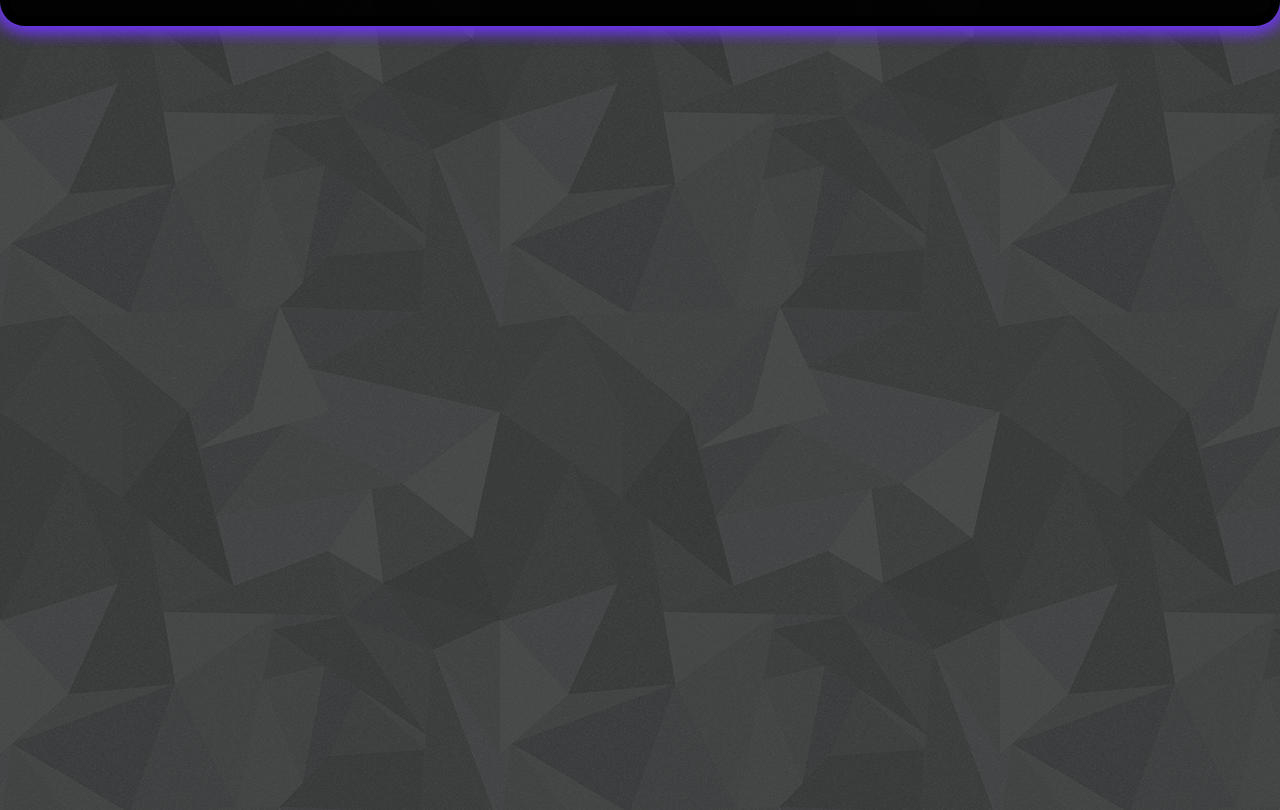
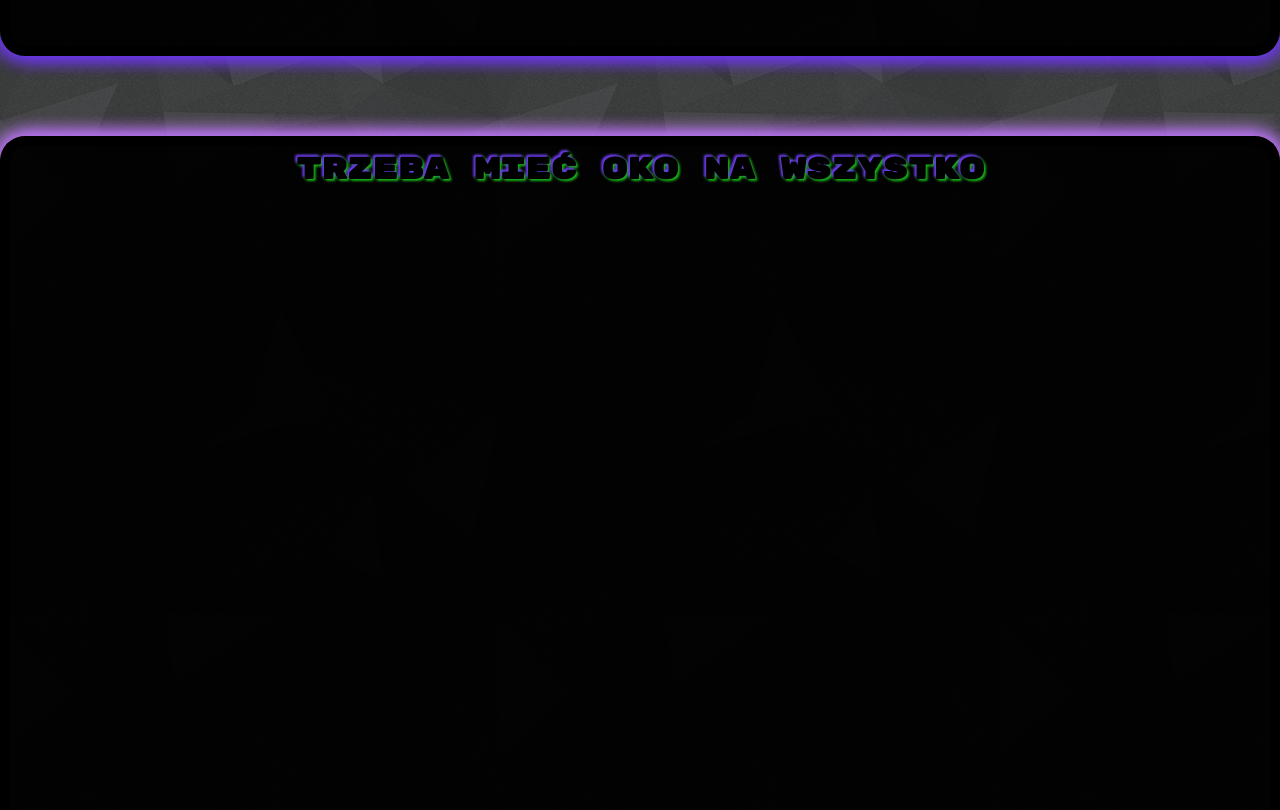
Before and after one commit to Klemciak/o-niczym, a React (Create React App) app: page /what in a window 1280 px wide. Shown: the part 1588-2398 px from the top of the page. Built offline with nearby package versions, Linux system fonts and the light colour scheme; no server answers.

Commit message:
finish eye in what

```diff
--- a/package.json
+++ b/package.json
@@ -3,6 +3,7 @@
   "version": "0.1.0",
   "private": true,
   "dependencies": {
+    "@google/model-viewer": "^4.0.0",
     "cra-template": "1.2.0",
     "framer-motion": "^11.15.0",
     "react": "^19.0.0",
--- a/public/index.html
+++ b/public/index.html
@@ -1,5 +1,5 @@
 <!DOCTYPE html>
-<html lang="en">
+<html lang="pl">
   <head>
     <meta charset="utf-8" />
     <link rel="icon" href="%PUBLIC_URL%/favicon.ico" />
--- a/src/App.js
+++ b/src/App.js
@@ -6,6 +6,7 @@ import Nav from "./components/navigation/Navigation";
 import Home from "./pages/home/Home";
 import What from "./pages/what/What";
 import Footer from "./components/footer/Footer";
+
 function App() {
   return (
     <div className="App">
--- a/src/pages/what/What.jsx
+++ b/src/pages/what/What.jsx
@@ -1,11 +1,13 @@
 import React from "react";
 import Secret from "./secret/Secret.jsx";
 import Quiz from "./quiz/Quiz.jsx";
+import Img3d from "./img3d/Img3d.jsx";
 const What = () => {
   return (
     <div className="what-wrap" style={{ height: "6000px" }}>
       <Secret />
       <Quiz />
+      <Img3d />
     </div>
   );
 };
--- /dev/null
+++ b/src/pages/what/img3d/Img3d.jsx
@@ -0,0 +1,55 @@
+import React, { useState, useEffect, useRef } from "react";
+import "./Img3d.scss";
+import "@google/model-viewer";
+
+const Img3d = () => {
+  const [cameraOrbit, setCameraOrbit] = useState("50deg 90deg auto");
+  const imgWrapRef = useRef(null);
+
+  const handleMouseMove = (event) => {
+    if (imgWrapRef.current) {
+      const mouseX =
+        event.clientX - imgWrapRef.current.getBoundingClientRect().left;
+      const windowWidth = imgWrapRef.current.offsetWidth;
+      const percentageX = (mouseX / windowWidth) * 100;
+
+      const mouseY =
+        event.clientY - imgWrapRef.current.getBoundingClientRect().top;
+      const windowHeight = imgWrapRef.current.offsetHeight;
+      const percentageY = (mouseY / windowHeight) * 100;
+
+      const orbitX = (50 - percentageX) * 1;
+
+      const orbitY = ((100 - percentageY) / 100) * (120 - 60) + 60;
+
+      setCameraOrbit(`${orbitX}deg ${orbitY}deg auto`);
+    }
+  };
+
+  useEffect(() => {
+    const imgWrap = imgWrapRef.current;
+    if (imgWrap) {
+      imgWrap.addEventListener("mousemove", handleMouseMove);
+    }
+
+    return () => {
+      if (imgWrap) {
+        imgWrap.removeEventListener("mousemove", handleMouseMove);
+      }
+    };
+  }, []);
+
+  return (
+    <div className="img-wrap" ref={imgWrapRef}>
+      <h2>Trzeba mieć oko na wszystko</h2>
+      <model-viewer
+        src="/img3d/eye_for_free.glb"
+        alt="Model oka 3D"
+        camera-orbit={cameraOrbit}
+        style={{ width: "100%", height: "100%" }}
+      ></model-viewer>
+    </div>
+  );
+};
+
+export default Img3d;
--- /dev/null
+++ b/src/pages/what/img3d/Img3d.scss
@@ -0,0 +1,30 @@
+@import "../../../variables.scss";
+.img-wrap {
+  display: flex;
+  flex-direction: column;
+  align-items: center;
+  justify-content: center;
+  position: sticky;
+  top: 80px;
+  width: 100%;
+  height: 700px;
+  margin-bottom: 80px;
+  background-color: rgba(0, 0, 0, 0.96);
+  border: 10px solid rgba(0, 0, 0, 0.9);
+  box-shadow: 0px 0px 20px $color-pink, 0px 0px 20px $color-pink,
+    0px 0px 20px $color-pink;
+  border-radius: 25px;
+  z-index: 20;
+  h2 {
+    font-family: $font-title;
+    font-size: 30px;
+    padding: 5px 10px;
+    text-align: center;
+    color: black;
+    filter: drop-shadow(-2px -2px 1px $color-blue)
+      drop-shadow(2px 2px 1px $color-green);
+  }
+  model-viewer {
+    filter: brightness(0.7);
+  }
+}
--- a/src/pages/what/quiz/Quiz.scss
+++ b/src/pages/what/quiz/Quiz.scss
@@ -7,7 +7,7 @@
   top: 80px;
   width: 100%;
   height: 700px;
-  margin-bottom: 50px;
+  margin-bottom: 80px;
   text-align: center;
   background-color: rgba(0, 0, 0, 0.96);
   border: 10px solid rgba(0, 0, 0, 0.9);
--- a/src/pages/what/secret/Secret.jsx
+++ b/src/pages/what/secret/Secret.jsx
@@ -3,7 +3,7 @@ import "./Secret.scss";
 import Wave from "../../../images/hii-wave.gif";
 const RevealBoard = () => {
   const [positions, setPositions] = useState([
-    { id: 1, x: 50, y: 70 }, // Wartości w procentach
+    { id: 1, x: 55, y: 70 }, // Wartości w procentach
     { id: 2, x: 40, y: 55 },
     { id: 3, x: 60, y: 40 },
   ]);
--- a/src/pages/what/secret/Secret.scss
+++ b/src/pages/what/secret/Secret.scss
@@ -7,7 +7,7 @@
   top: 80px;
   width: 100%;
   height: 700px;
-  margin-bottom: 50px;
+  margin-bottom: 80px;
   background-color: rgba(0, 0, 0, 0.6);
   border: 10px solid rgba(0, 0, 0, 0.75);
   box-shadow: 0px 0px 20px $color-green, 0px 0px 20px $color-green,
--- /dev/null
+++ b/src/pages/what/working/Working.scss
@@ -0,0 +1 @@
+@import "../../../variables.scss";
```
Also changed, not shown: src/pages/what/working/Working.jsx (added, +7 -0 lines), 2 other files (tests, documents, lock files or other folders).
